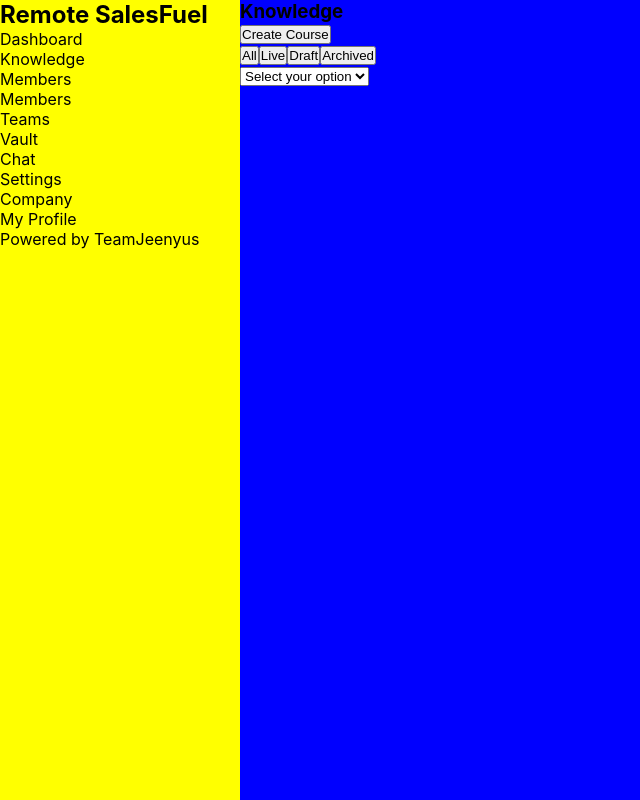
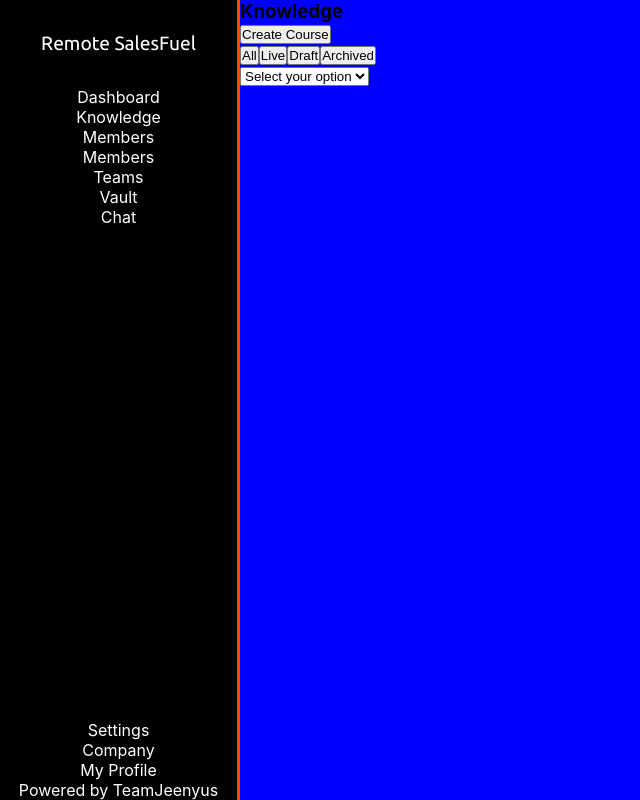
Before and after one commit to VishnuVNairCodes/remote-salesfuel, a React (Create React App) app in the folder remote-salesfuel/: page / in a window 1280 px wide. Shown: the whole page, without its empty margins (0-640 px from the left). Built offline with nearby package versions, Linux system fonts and the light colour scheme.

Commit message:
style: styled sidebar heading

```diff
--- a/remote-salesfuel/src/components/SideBar/SideBar.css
+++ b/remote-salesfuel/src/components/SideBar/SideBar.css
@@ -1,4 +1,23 @@
-aside {
-  background-color: yellow;
+@import url("https://fonts.googleapis.com/css2?family=Ubuntu&display=swap");
+
+.sidebar {
   width: 15rem;
+  display: flex;
+  flex-direction: column;
+  background-color: #000000;
+  color: #ffffff;
+  border-right: 3px solid orangered;
+  text-align: center;
+  padding: 0 1rem;
 }
+
+.sidebar-heading {
+  font-family: "Ubuntu", sans-serif;
+  padding: 2rem 1rem;
+  font-size: 1.2rem;
+  font-weight: lighter;
+}
+
+.sidebar-footer {
+  margin-top: auto;
+}
--- a/remote-salesfuel/src/components/SideBar/SideBar.js
+++ b/remote-salesfuel/src/components/SideBar/SideBar.js
@@ -4,26 +4,26 @@ import "./SideBar.css";
 function SideBar() {
   return (
     <>
-      <aside>
-        <header>
-          <h1>Remote SalesFuel</h1>
-          <div>
-            <div>Dashboard</div>
-            <div>Knowledge</div>
-            <div>Members</div>
-            <div>Members</div>
-            <div>Teams</div>
-            <div>Vault</div>
-            <div>Chat</div>
+      <aside className="sidebar">
+        <header className="sidebar-header">
+          <h1 className="sidebar-heading">Remote SalesFuel</h1>
+          <div className="sidebar-header-nav">
+            <div className="sidebar-header-nav-item">Dashboard</div>
+            <div className="sidebar-header-nav-item">Knowledge</div>
+            <div className="sidebar-header-nav-item">Members</div>
+            <div className="sidebar-header-nav-item">Members</div>
+            <div className="sidebar-header-nav-item">Teams</div>
+            <div className="sidebar-header-nav-item">Vault</div>
+            <div className="sidebar-header-nav-item">Chat</div>
           </div>
         </header>
-        <footer>
-          <div>
-            <div>Settings</div>
-            <div>Company</div>
-            <div>My Profile</div>
+        <footer className="sidebar-footer">
+          <div className="sidebar-footer-nav">
+            <div className="sidebar-footer-nav-item">Settings</div>
+            <div className="sidebar-footer-nav-item">Company</div>
+            <div className="sidebar-footer-nav-item">My Profile</div>
           </div>
-          <div>Powered by TeamJeenyus</div>
+          <div className="sidebar-footer-sponsor">Powered by TeamJeenyus</div>
         </footer>
       </aside>
     </>
```
